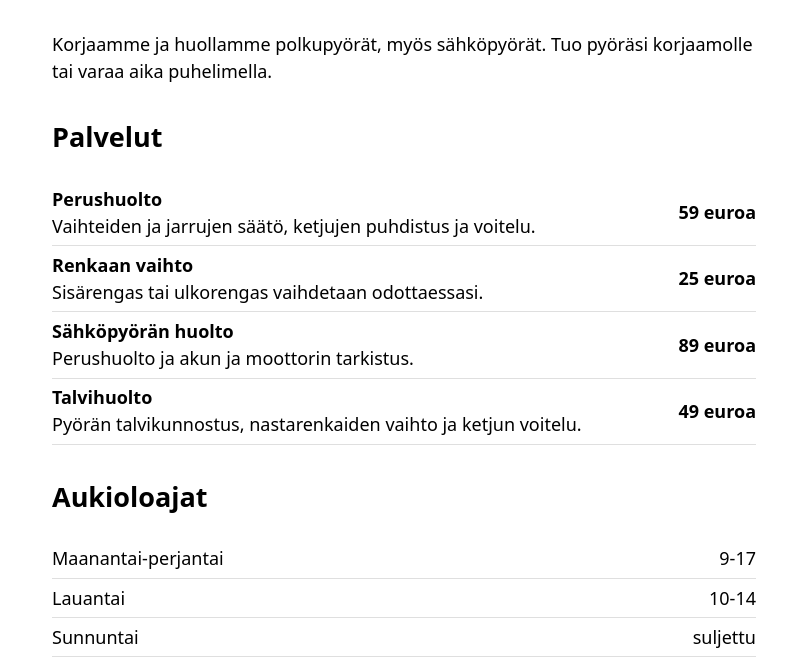
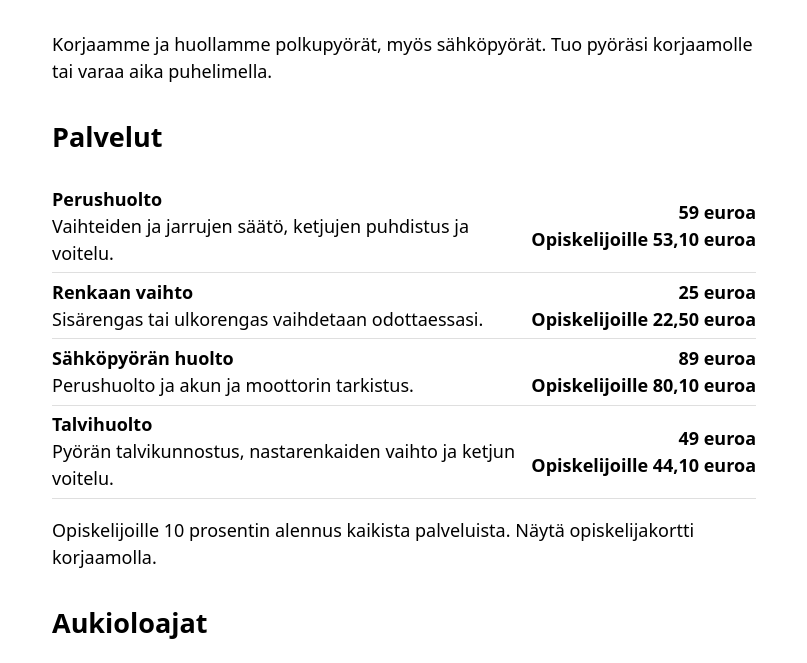
Before and after one commit to matti/posse-demo, a plain HTML site: page testaaja/index.html in a window 1280 px wide. Shown: the part 109-772 px from the top of the page, without its empty margins (236-1043 px from the left). Drawn offline with Linux system fonts and the light colour scheme.

Commit message:
Deploy baea8f654ce00195da945476b9cfc601c9e87920 to testaaja

```diff
--- a/testaaja/index.html
+++ b/testaaja/index.html
@@ -3,7 +3,7 @@
 <head>
 <meta charset="utf-8">
 <meta name="viewport" content="width=device-width, initial-scale=1">
-<meta name="version" content="4f7ecf05f57fec4e173bc00f666551eb4c0f2b02">
+<meta name="version" content="baea8f654ce00195da945476b9cfc601c9e87920">
 <title>Posse Demo Oy: Pyöräkorjaamo Helsingin Kalliossa</title>
 <style>
 :root { color-scheme: light dark; --accent: #1f6f50; }
@@ -29,11 +29,12 @@ td:last-child { text-align: right; }
 <section id="palvelut">
 <h2>Palvelut</h2>
 <table>
-<tr><td><strong>Perushuolto</strong><br>Vaihteiden ja jarrujen säätö, ketjujen puhdistus ja voitelu.</td><td class="price">59 euroa</td></tr>
-<tr><td><strong>Renkaan vaihto</strong><br>Sisärengas tai ulkorengas vaihdetaan odottaessasi.</td><td class="price">25 euroa</td></tr>
-<tr><td><strong>Sähköpyörän huolto</strong><br>Perushuolto ja akun ja moottorin tarkistus.</td><td class="price">89 euroa</td></tr>
-<tr><td><strong>Talvihuolto</strong><br>Pyörän talvikunnostus, nastarenkaiden vaihto ja ketjun voitelu.</td><td class="price">49 euroa</td></tr>
+<tr><td><strong>Perushuolto</strong><br>Vaihteiden ja jarrujen säätö, ketjujen puhdistus ja voitelu.</td><td class="price">59 euroa<br><span class="student">Opiskelijoille 53,10 euroa</span></td></tr>
+<tr><td><strong>Renkaan vaihto</strong><br>Sisärengas tai ulkorengas vaihdetaan odottaessasi.</td><td class="price">25 euroa<br><span class="student">Opiskelijoille 22,50 euroa</span></td></tr>
+<tr><td><strong>Sähköpyörän huolto</strong><br>Perushuolto ja akun ja moottorin tarkistus.</td><td class="price">89 euroa<br><span class="student">Opiskelijoille 80,10 euroa</span></td></tr>
+<tr><td><strong>Talvihuolto</strong><br>Pyörän talvikunnostus, nastarenkaiden vaihto ja ketjun voitelu.</td><td class="price">49 euroa<br><span class="student">Opiskelijoille 44,10 euroa</span></td></tr>
 </table>
+<p class="student-note">Opiskelijoille 10 prosentin alennus kaikista palveluista. Näytä opiskelijakortti korjaamolla.</p>
 </section>
 <section id="aukioloajat">
 <h2>Aukioloajat</h2>
```
Also changed, not shown: testaaja/404.html (+1 -1 lines).
